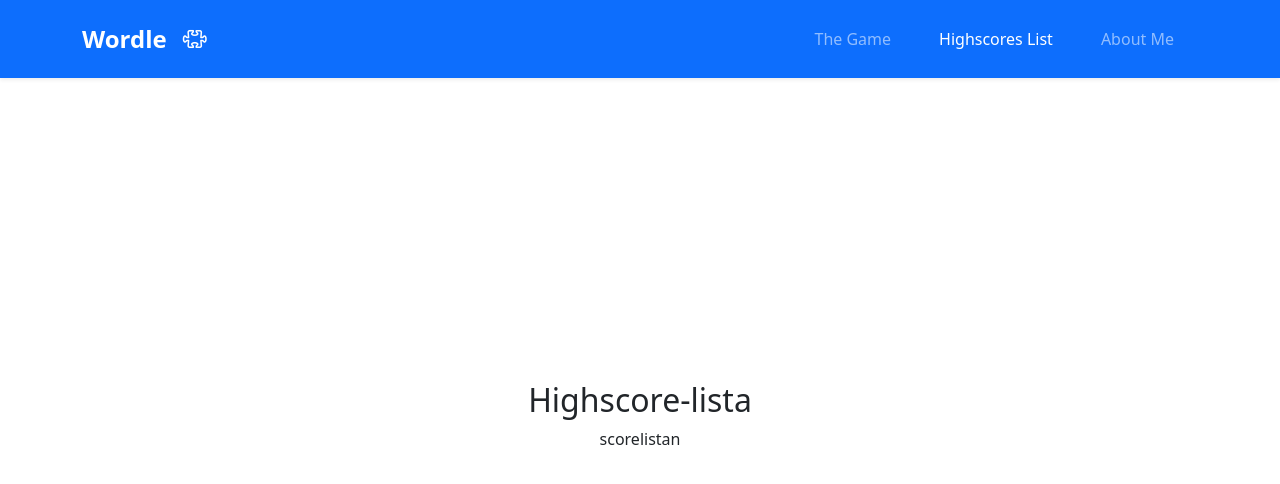
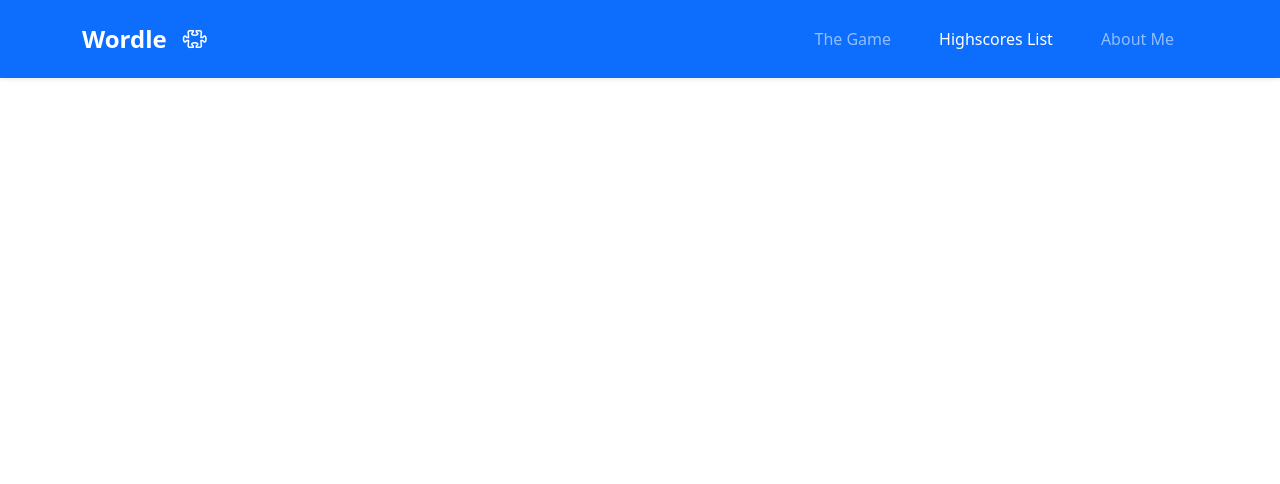
Before and after one commit to jan-elia-24/Wordle, a React (Vite) app in the folder Frontend/: page /highscores in a window 1280 px wide. Shown: the top 484 px of the page. Built offline with nearby package versions, Linux system fonts and the light colour scheme.

Commit message:
Deleting unnecessary component

```diff
--- a/Frontend/src/App.jsx
+++ b/Frontend/src/App.jsx
@@ -5,7 +5,6 @@ import { Header } from './components/header';
 import { GameOptions } from './components/gameOptions';
 import { GameScreen } from './components/gameScreen';
 import { About } from './components/about';
-import { Highscores } from './components/highScore';
 import 'bootstrap-icons/font/bootstrap-icons.css';
 
 function App() {
@@ -18,7 +17,7 @@ function App() {
   };
 
   const handleRestart = () => {
-    setOptionsConfirmed(false); // Tillbaka till start
+    setOptionsConfirmed(false);
   };
 
   return (
@@ -33,7 +32,6 @@ function App() {
               : <GameScreen gameOptions={gameOptions} onRestart={handleRestart} />
           }
         />
-        <Route path="/highscores" element={<Highscores />} />
         <Route path="/about" element={<About />} />
       </Routes>
     </Router>
--- a/Frontend/src/components/highScore.jsx
+++ /dev/null
@@ -1,5 +0,0 @@
-import 'bootstrap/dist/css/bootstrap.min.css';
-
-export function Highscores() {
-  return <div className="container mt-5"><h2>Highscore-lista</h2><p>scorelistan</p></div>;
-}
```
